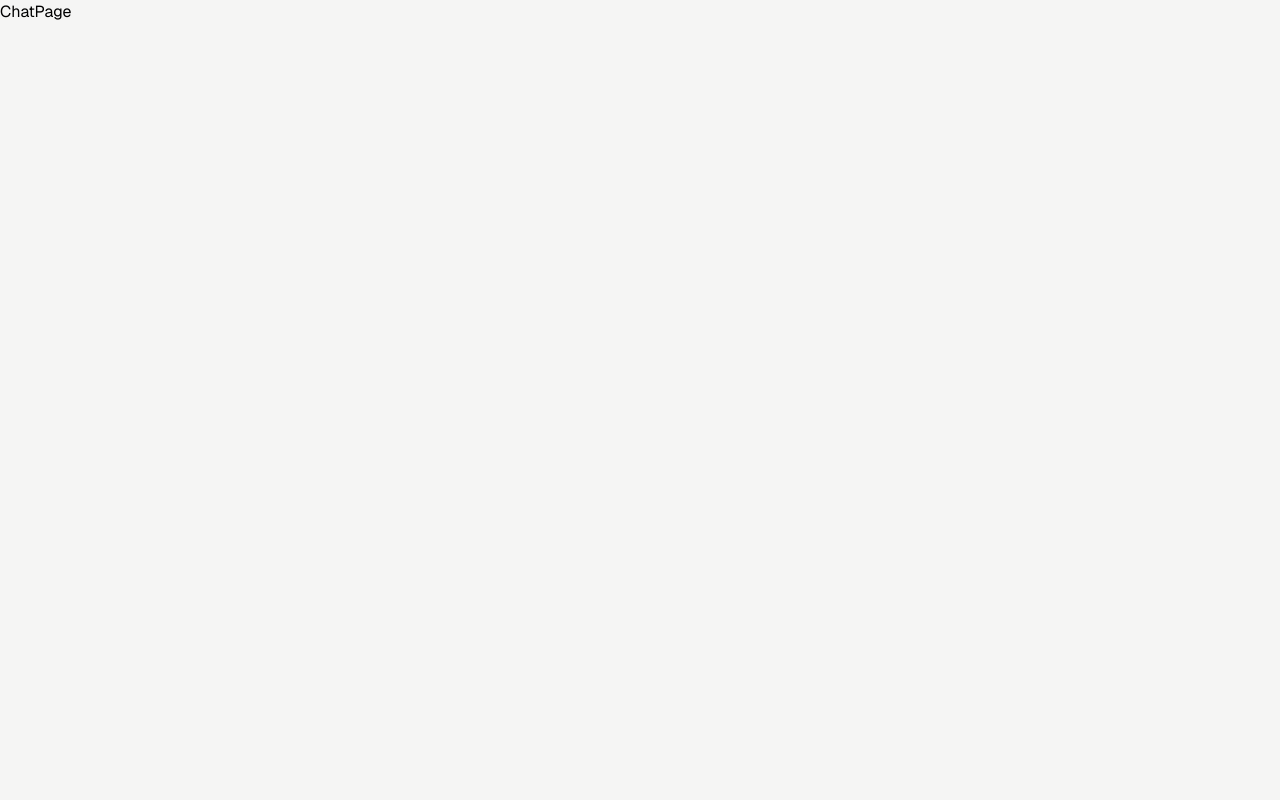
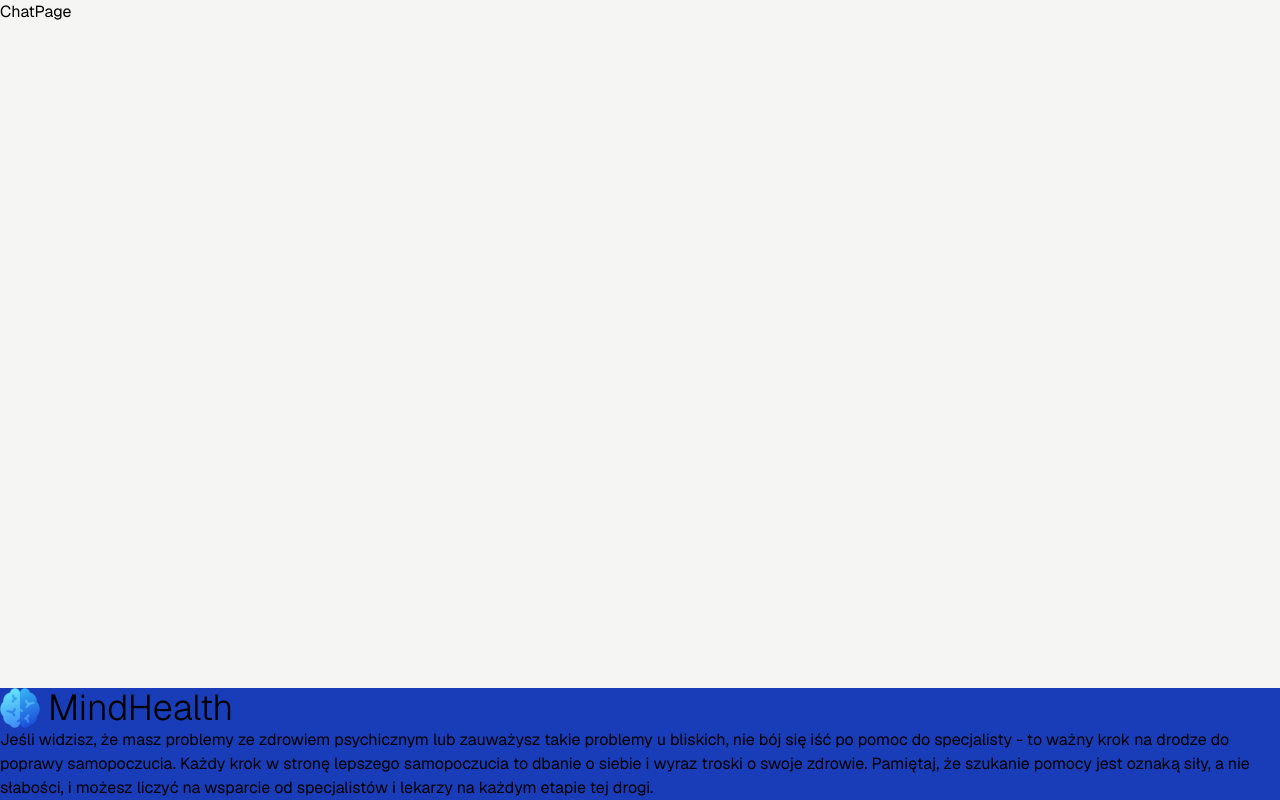
Before and after one commit to OKE225/MindHealth, a React (Vite) app in the folder client/: page /chat in a window 1280 px wide. Built offline with nearby package versions, Linux system fonts and the light colour scheme.

Commit message:
Add footer component

```diff
--- a/client/src/App.tsx
+++ b/client/src/App.tsx
@@ -8,6 +8,7 @@ import { ApplicationContext } from "./ApplicationContext";
 import { useState } from "react";
 import ExercisePage from "./pages/ExercisePage";
 import MemorialsPage from "./pages/MemorialsPage";
+import Footer from "./components/Footer";
 
 const App = () => {
   const [nameTodayMood, setNameTodayMood] = useState<string>("");
@@ -25,6 +26,7 @@ const App = () => {
         <Route path="/application/mood-tracker" element={<MoodTrackerPage />} />
         <Route path="/chat" element={<ChatPage />} />
       </Routes>
+      <Footer />
     </ApplicationContext.Provider>
   );
 };
--- /dev/null
+++ b/client/src/components/Footer.tsx
@@ -0,0 +1,20 @@
+import Header from "./Header";
+
+const Footer = () => {
+  return (
+    <div className="bg-blue-800 absolute w-full bottom-0 overflow-hidden">
+      <Header />
+
+      <p>
+        Jeśli widzisz, że masz problemy ze zdrowiem psychicznym lub zauważysz
+        takie problemy u bliskich, nie bój się iść po pomoc do specjalisty - to
+        ważny krok na drodze do poprawy samopoczucia. Każdy krok w stronę
+        lepszego samopoczucia to dbanie o siebie i wyraz troski o swoje zdrowie.
+        Pamiętaj, że szukanie pomocy jest oznaką siły, a nie słabości, i możesz
+        liczyć na wsparcie od specjalistów i lekarzy na każdym etapie tej drogi.
+      </p>
+    </div>
+  );
+};
+
+export default Footer;
```
